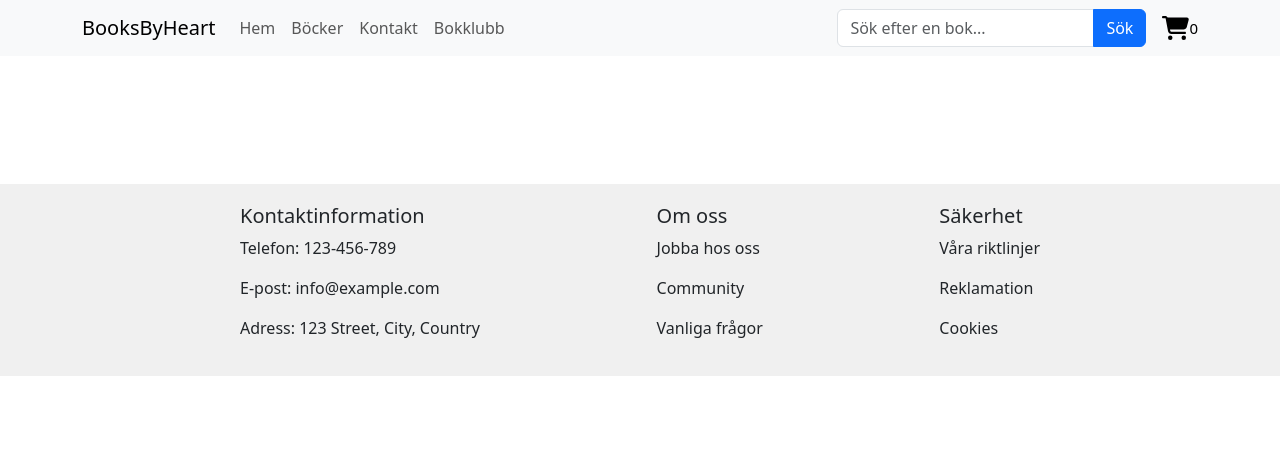
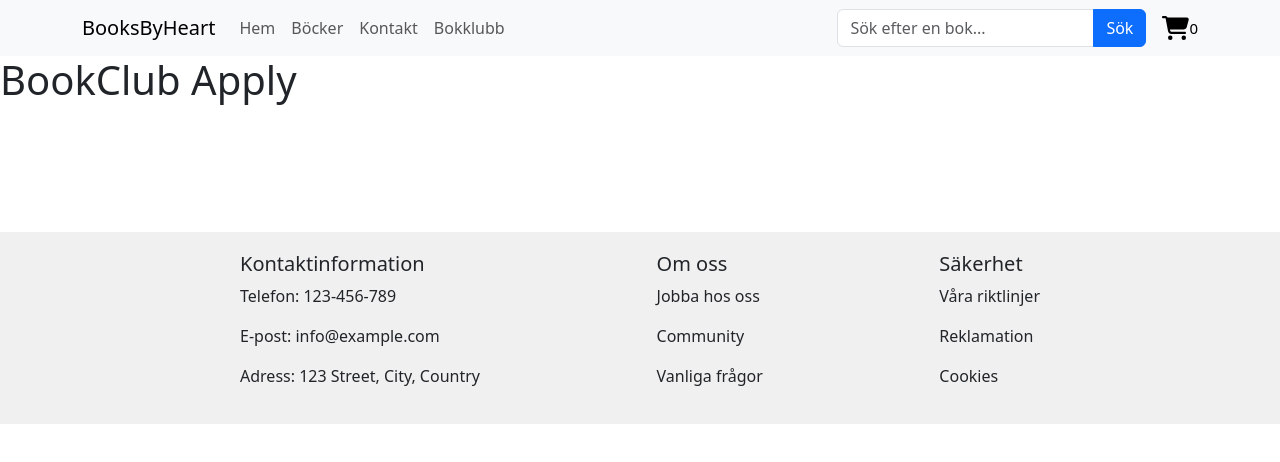
Before and after one commit to natta1995/Webbshop-BooksByHeart, a React (Create React App) app: page /bookclub/apply in a window 1280 px wide. Shown: the top 462 px of the page. Built offline with nearby package versions, Linux system fonts and the light colour scheme.

Commit message:
applytobookclub added

```diff
--- a/src/App.js
+++ b/src/App.js
@@ -7,6 +7,7 @@ import ContactPage from "./pages/contacts";
 import Footer from "./footer"
 import ProductDetailPage from "./pages/productDetail";
 import BookClub from "./pages/bookclub";
+import BookClubApply from "./pages/bookclubApply";
 import { CartProvider } from "./cartContext";
 
 
@@ -21,6 +22,7 @@ function App() {
         <Route path="/product/:id" element={<ProductDetailPage />} />
         <Route path="/contact" element={<ContactPage/>} />
         <Route path="/bookclub" element={<BookClub/>} />
+        <Route path="/bookclub/apply" element={<BookClubApply />} />
       </Routes>
       <Footer />
     </Router>
--- a/src/pages/bookclub.jsx
+++ b/src/pages/bookclub.jsx
@@ -22,7 +22,7 @@ const BookClub = () => {
                     <p>Pris: 399:-</p>
                     <h6>Beskrivning: </h6>
                     <p>Varje onsdag kommer en ny bok i posten. Du kan när som helst välja att avsluta ditt medlemskap hos oss.</p>
-                    <Link> Anmäl intresse </Link>
+                    <Link to={"/bookclub/apply"}> Anmäl intresse </Link>
                 </div>
             </div>
 
@@ -35,7 +35,7 @@ const BookClub = () => {
                     <p>Pris: 499:-</p>
                     <h6>Beskrivning: </h6>
                     <p>Varje onsdag kommer en ny bok i posten. Du kan när som helst välja att avsluta ditt medlemskap hos oss.</p>
-                    <Link> Anmäl intresse </Link>
+                    <Link to={"/bookclub/apply"}> Anmäl intresse </Link>
                 </div>
             </div>
 
@@ -48,7 +48,7 @@ const BookClub = () => {
                     <p>Pris: 599:-</p>
                     <h6>Beskrivning: </h6>
                     <p>Varje onsdag kommer en ny bok i posten. Du kan när som helst välja att avsluta ditt medlemskap hos oss.</p>
-                    <Link> Anmäl intresse </Link>
+                    <Link to={"/bookclub/apply"}> Anmäl intresse </Link>
                 </div>
             </div>
         </>
--- /dev/null
+++ b/src/pages/bookclubApply.jsx
@@ -0,0 +1,7 @@
+const BookClubApply = () => {
+    return (
+        <h1>BookClub Apply</h1>
+    )
+}
+
+export default BookClubApply
```
